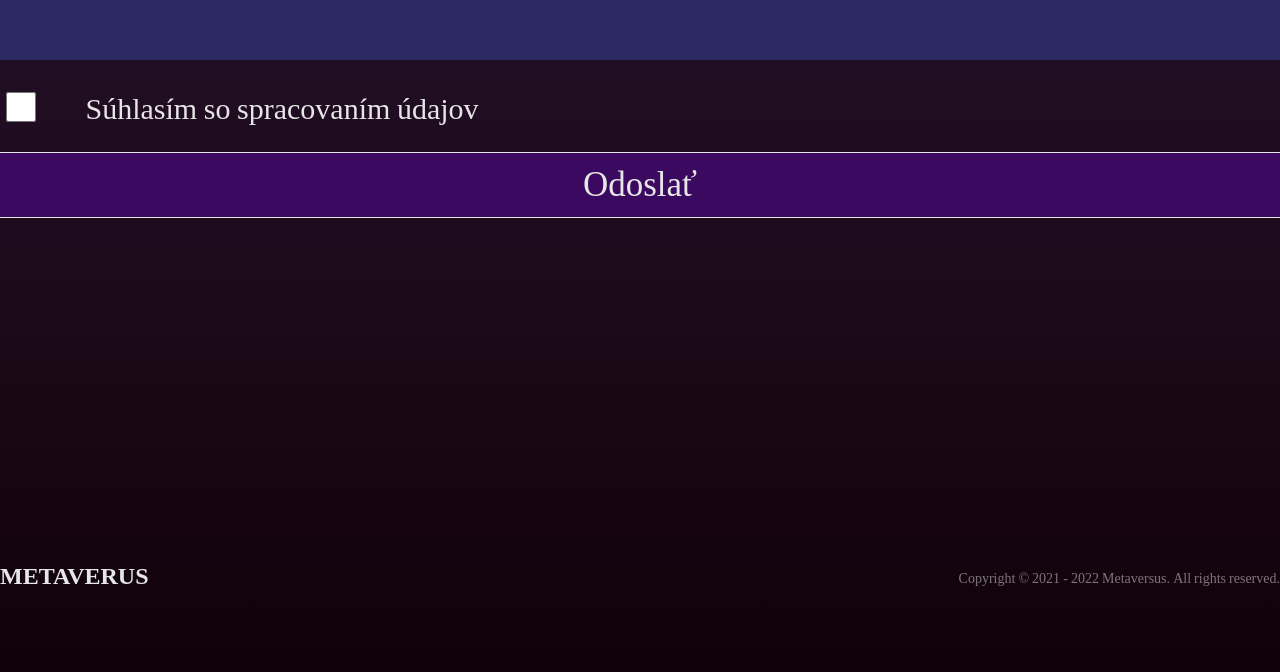
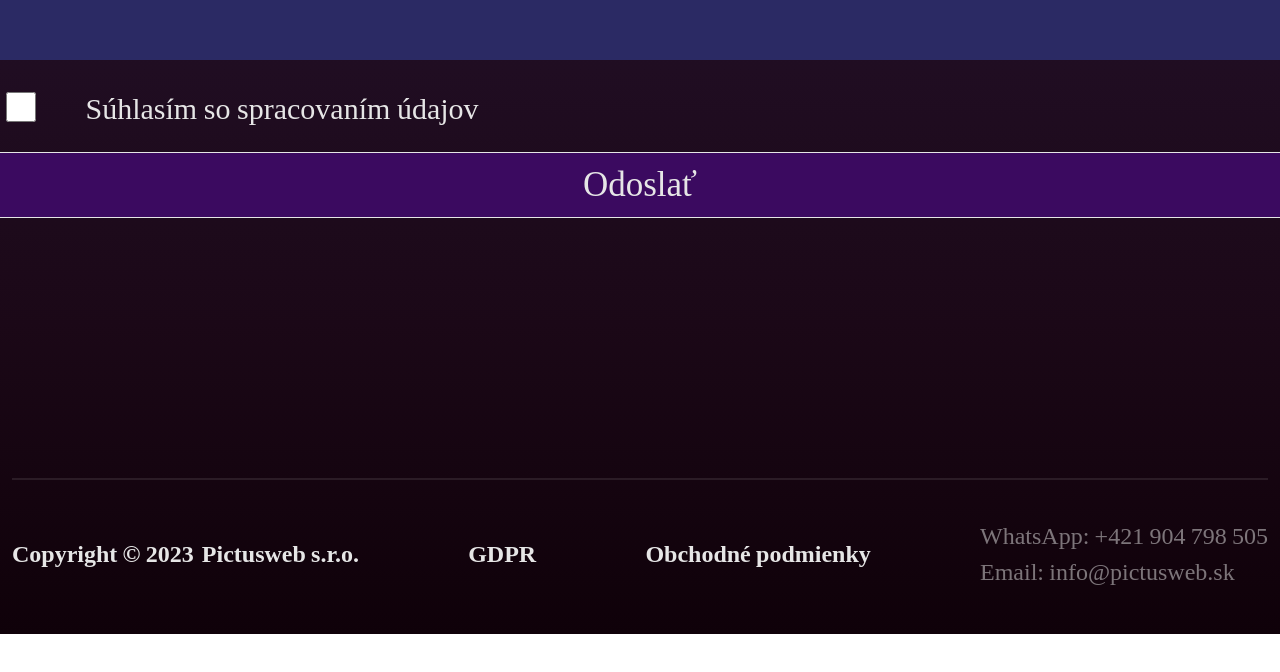
Before and after one commit to pkvarg/pictusweb-vite, a React (Vite) app: page / in a window 1280 px wide. Shown: the part 5337-6009 px from the top of the page. After the commit the page ends 5971 px from the top, so only its background shows below. Built offline with nearby package versions, Linux system fonts and the light colour scheme; a web font is replaced by a local one.

Commit message:
footer mob ok

```diff
--- a/src/components/Footer.jsx
+++ b/src/components/Footer.jsx
@@ -5,33 +5,46 @@ import { footerVariants } from '../motion'
 
 const Footer = () => (
   <>
-    <div>
+    <div className='mx-3'>
       <motion.footer
         variants={footerVariants}
         initial='hidden'
         whileInView='show'
-
-        // className={`${styles.xPaddings} py-8 relative`}
       >
-        <div className='footer-gradient' />
-        <div className={`${styles.innerWidth} mx-auto flex flex-col gap-8`}>
-          <div className='flex items-center justify-between flex-wrap gap-5'></div>
+        {/* <div className='footer-gradient' /> */}
+        <div className={`${styles.innerWidth} mx-auto flex flex-col gap-8 `}>
+          <div className='mb-[10px] h-[2px] bg-white opacity-10' />
 
           <div className='flex flex-col'>
-            <div className='mb-[50px] h-[2px] opacity-10' />
+            <div className='flex lg:flex-row flex-col items-center justify-between flex-wrap gap-4'>
+              <div className='flex lg:flex-row flex-col gap-2 justify-center items-center'>
+                <h4 className='font-extrabold text-[24px] flex-nowrap text-white'>
+                  Copyright &copy; {Date().substring(11, 15)}
+                </h4>
+                <h4 className='font-extrabold text-[24px] text-white'>
+                  Pictusweb s.r.o.
+                </h4>
+              </div>
 
-            <div className='flex items-center justify-between flex-wrap gap-4'>
-              <h4 className='font-extrabold text-[24px] text-white'>
-                METAVERUS
-              </h4>
-              <p className='font-normal text-[14px] text-white opacity-50'>
-                Copyright © 2021 - 2022 Metaversus. All rights reserved.
+              <a className='font-extrabold text-[24px] text-white' href='/gdpr'>
+                GDPR
+              </a>
+              <a
+                className='font-extrabold text-[24px] text-white'
+                href='/trade-rules'
+              >
+                Obchodné podmienky
+              </a>
+              <p className='font-normal text-[24px] text-white opacity-50'>
+                WhatsApp: +421 904 798 505
+                <br />
+                <a href='mailto:info@pictusweb.sk'>Email: info@pictusweb.sk</a>
               </p>
             </div>
           </div>
         </div>
       </motion.footer>
-      <div className='bg:hero-gradient h-20'></div>
+      <div className='bg:hero-gradient h-10'></div>
     </div>
   </>
 )
```
